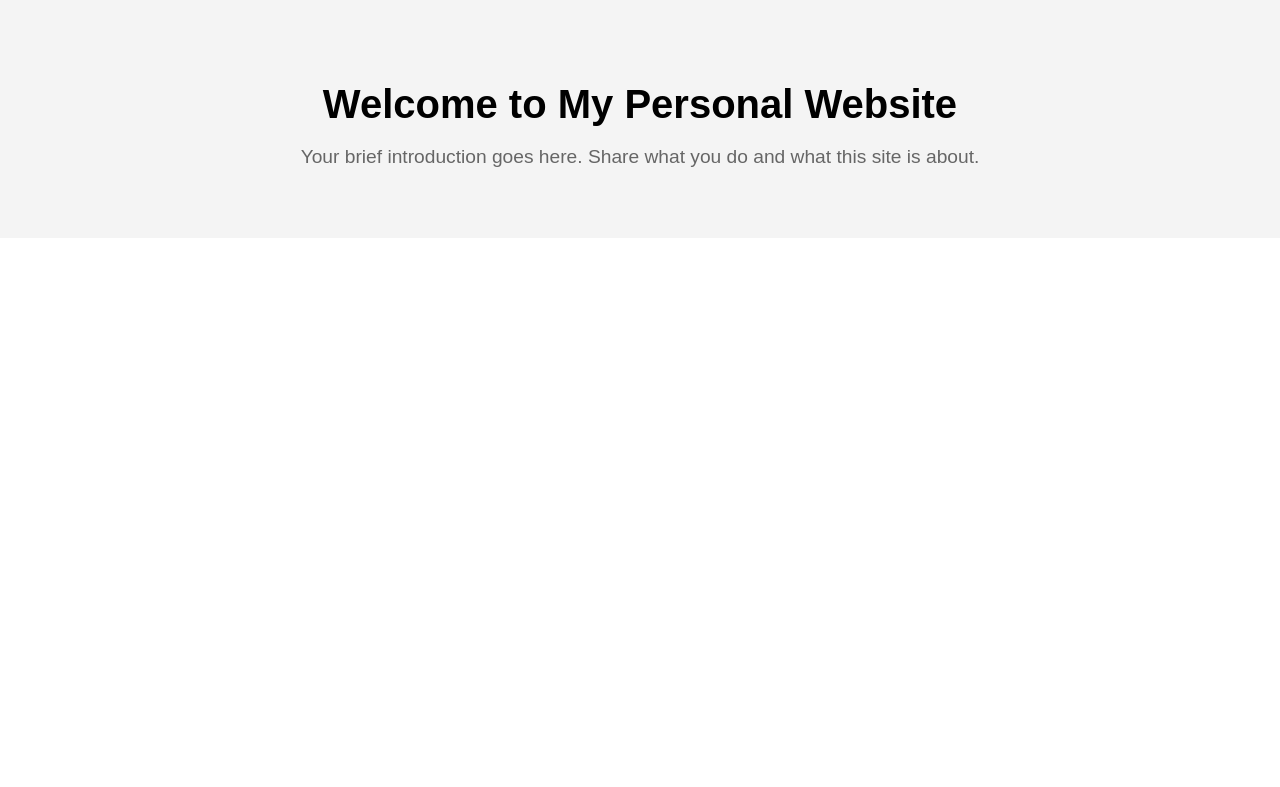
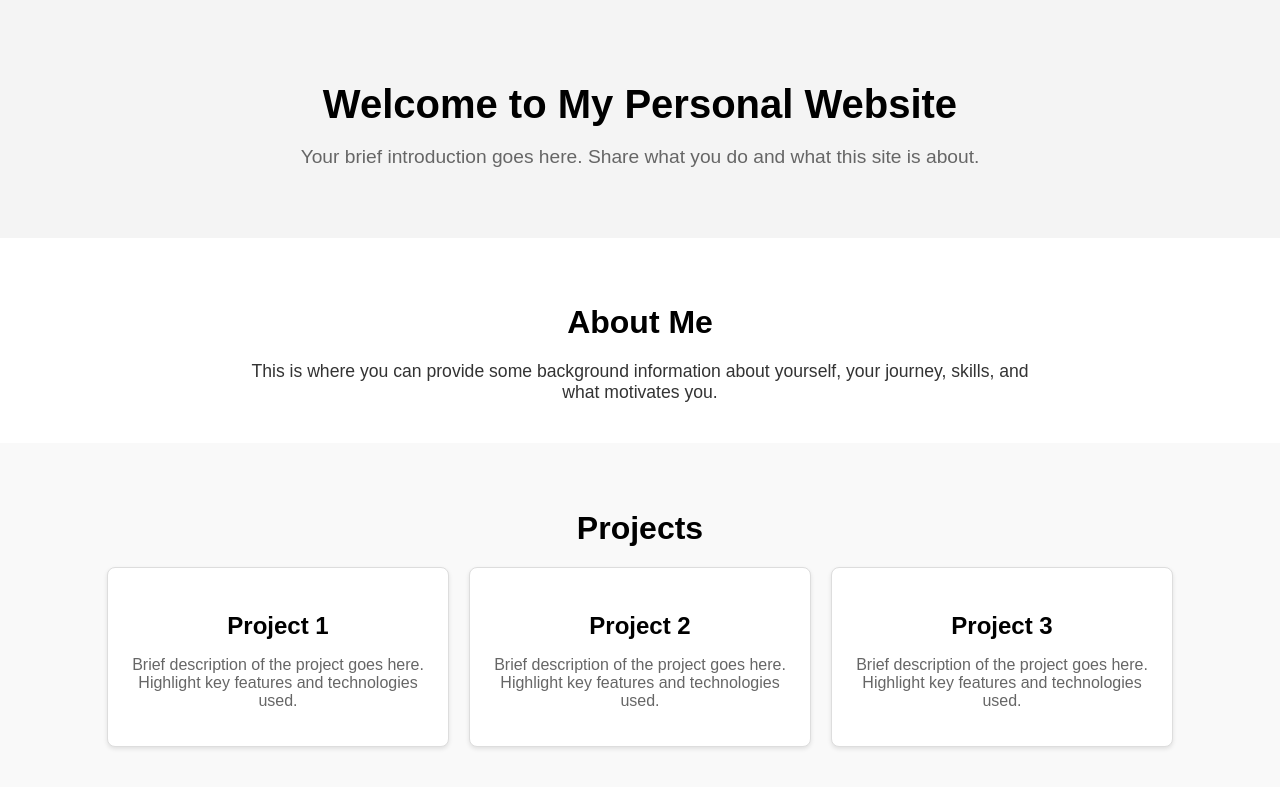
Before and after one commit to mlamin1/PersonalWebsite, a Django app: page / in a window 1280 px wide. Shown: the part 64-851 px from the top of the page. Before the commit the page ends 231 px from the top, so only its background shows below. Run offline with Django 5.2, Linux system fonts and the light colour scheme.

Commit message:
Added Projects Section

```diff
--- a/main/static/styles.css
+++ b/main/static/styles.css
@@ -71,3 +71,58 @@ nav {
     font-size: 1.2em;
     color: #666;
 }
+
+.about-me {
+    padding: 40px 20px;
+    background-color: #fff;
+    text-align: center;
+}
+
+.about-me h2 {
+    font-size: 2em;
+    margin-bottom: 20px;
+}
+
+.about-me p {
+    font-size: 1.1em;
+    color: #333;
+    max-width: 800px;
+    margin: 0 auto;
+}
+
+.projects {
+    padding: 40px 20px;
+    background-color: #f9f9f9;
+    text-align: center;
+}
+
+.projects h2 {
+    font-size: 2em;
+    margin-bottom: 20px;
+}
+
+.project-grid {
+    display: flex;
+    justify-content: center;
+    gap: 20px;
+    flex-wrap: wrap;
+}
+
+.project-item {
+    background-color: #fff;
+    padding: 20px;
+    border: 1px solid #ddd;
+    border-radius: 8px;
+    width: 300px;
+    box-shadow: 0 2px 4px rgba(0, 0, 0, 0.1);
+}
+
+.project-item h3 {
+    font-size: 1.5em;
+    margin-bottom: 10px;
+}
+
+.project-item p {
+    font-size: 1em;
+    color: #666;
+}
--- a/main/templates/main/home.html
+++ b/main/templates/main/home.html
@@ -30,5 +30,30 @@
         <p>Your brief introduction goes here. Share what you do and what this site is about.</p>
     </section>
 
+    <!-- About Me Section -->
+    <section class="about-me">
+        <h2>About Me</h2>
+        <p>This is where you can provide some background information about yourself, your journey, skills, and what motivates you.</p>
+    </section>
+
+    <!-- Projects Section -->
+    <section class="projects">
+        <h2>Projects</h2>
+        <div class="project-grid">
+            <div class="project-item">
+                <h3>Project 1</h3>
+                <p>Brief description of the project goes here. Highlight key features and technologies used.</p>
+            </div>
+            <div class="project-item">
+                <h3>Project 2</h3>
+                <p>Brief description of the project goes here. Highlight key features and technologies used.</p>
+            </div>
+            <div class="project-item">
+                <h3>Project 3</h3>
+                <p>Brief description of the project goes here. Highlight key features and technologies used.</p>
+            </div>
+        </div>
+    </section>
+
 </body>
 </html>
```
